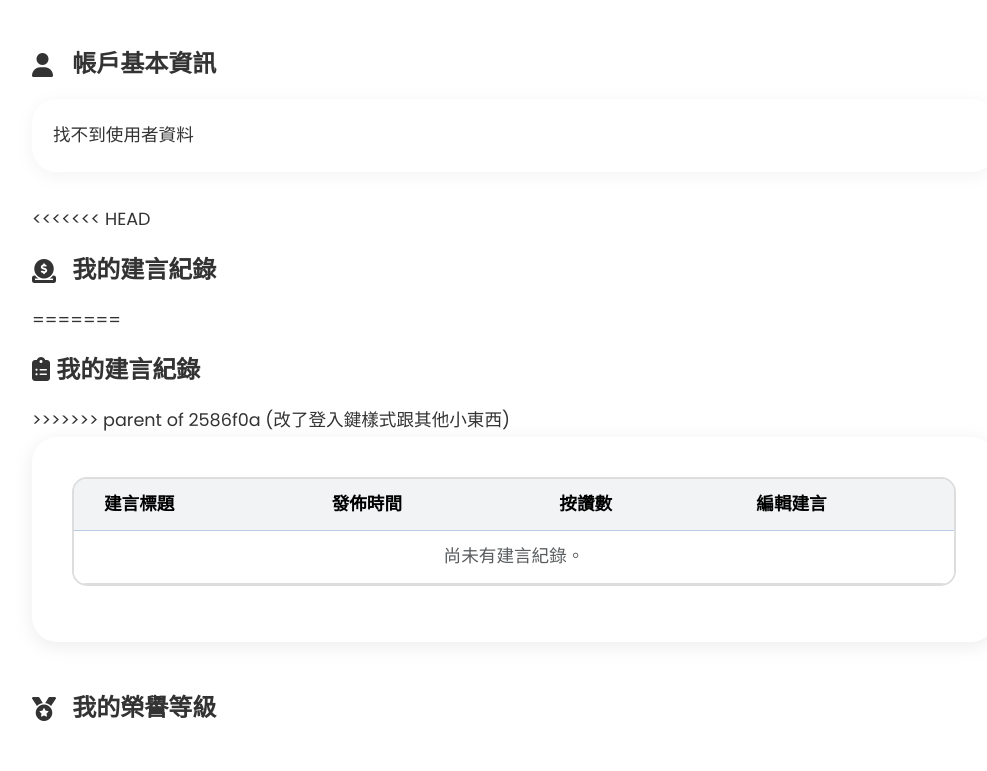
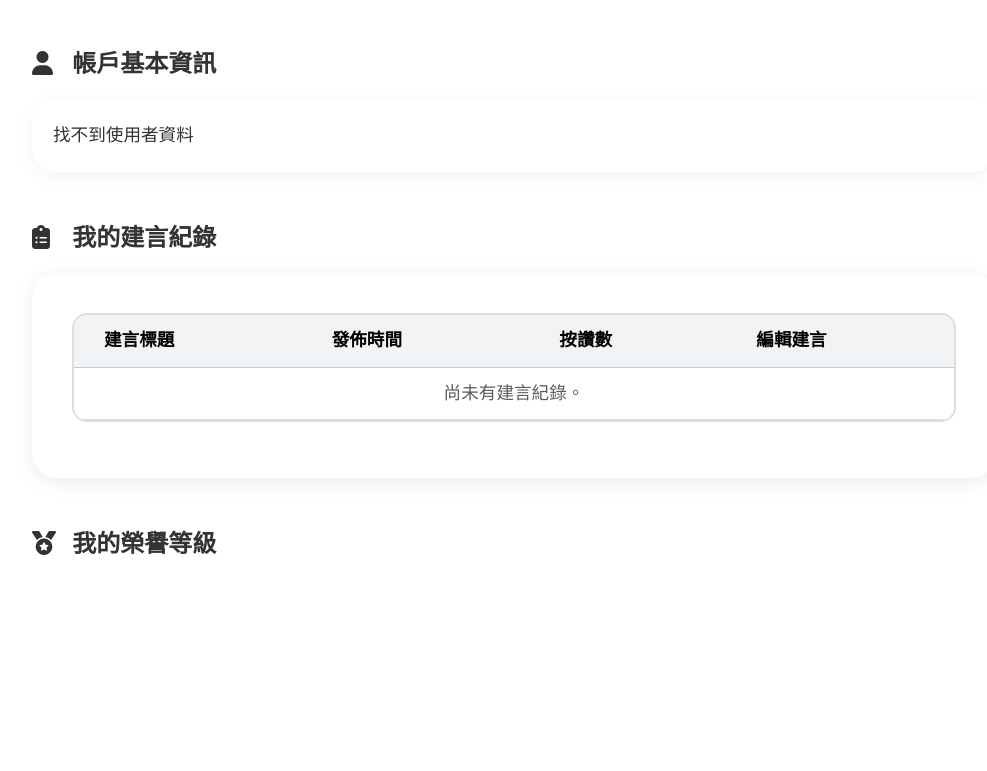
Before and after one commit to SA5202/SA, a PHP site: page /record.php in a window 1280 px wide. Shown: the top 771 px of the page, without its empty margins (126-1113 px from the left). Run offline with PHP 8.4, Linux system fonts and the light colour scheme; the visitor is signed in with stand-in values (Sample User, id 1); data that the repository does not hold is empty; some libraries are stand-ins or nearby versions.

Commit message:
Revert "改了登入鍵樣式跟其他小東西"
This reverts commit 2586f0a48548b06fc0e0315c75880a9cc911b396.

```diff
--- a/record.php
+++ b/record.php
@@ -60,8 +60,6 @@ $result = $stmt->get_result();
             height: 1.5rem;
             /* 設定高度 */
             margin-right: 10px;
-            vertical-align: middle;
-            /* 保證垂直居中 */
             display: inline-block;
             /* 確保圖示作為區塊顯示 */
         }
@@ -225,11 +223,7 @@ $result = $stmt->get_result();
     </div>
 
     <br>
-<<<<<<< HEAD
-    <h4><i class="icon fas fa-donate"></i> 我的建言紀錄</h4>
-=======
-    <h4><i class="fas fa-clipboard-list"></i> 我的建言紀錄</h4>
->>>>>>> parent of 2586f0a (改了登入鍵樣式跟其他小東西)
+    <h4><i class="icon fas fa-clipboard-list"></i> 我的建言紀錄</h4>
         <div class="table-container">
             <table class="table">
                 <thead class="table-primary">
```
Also changed, not shown: main.php (+8 -4 lines).
